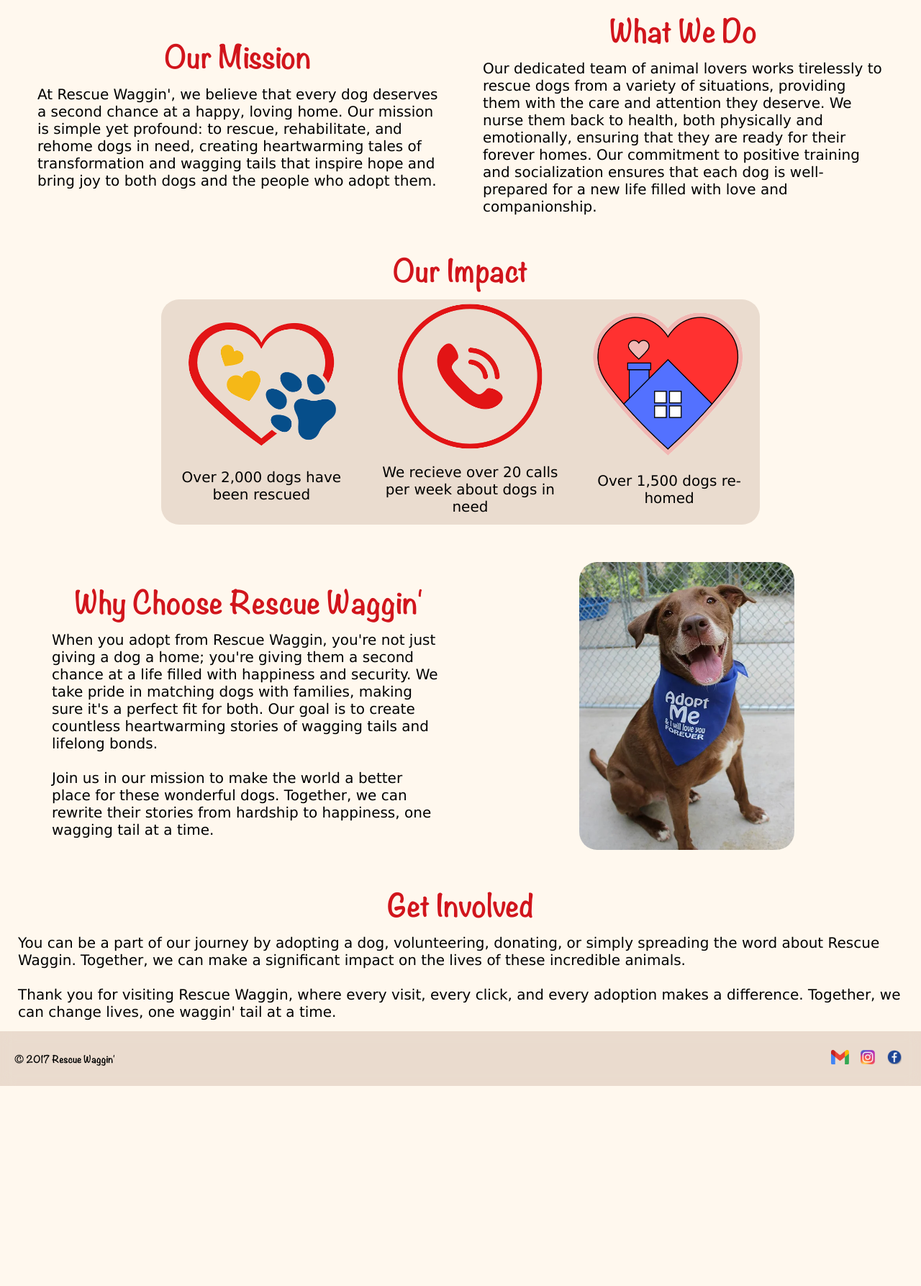
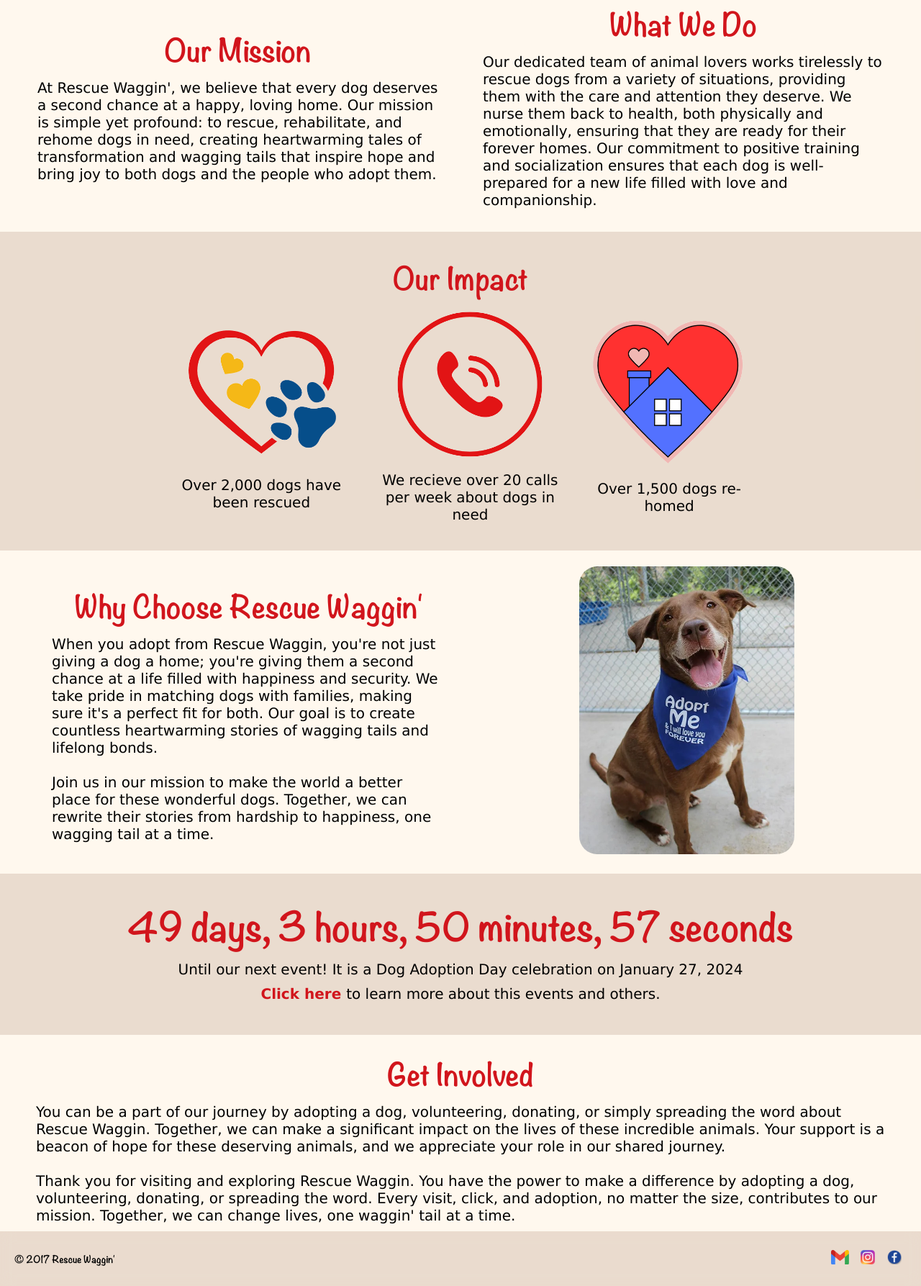
Before and after one commit to t-schneids/midterm, a PHP site: page / in a window 1280 px wide. Shown: the part 832-2619 px from the top of the page at 72% size. Before the commit the page ends 2341 px from the top, so only its background shows below. Run offline with PHP 8.4, Linux system fonts and the light colour scheme.

Commit message:
countdown and nav

```diff
--- a/events.html
+++ b/events.html
@@ -23,10 +23,16 @@
                         <img src="wagonLogo.png" alt="company logo">
                     </a>
                 </li>
+                <li class="newTabs" id="companyName"> Rescue Waggin</li>
             </div>
             </ul>
         </nav>
 
+        <ul class="profile">
+            <li>
+                <a class="newTabs" href="#">LOGIN</a>
+            </li>
+        </ul>
         <ul class="tabGroup">
             <li>
                 <a class="tabs" href="aboutUs.html" > OUR STORY</a>
--- a/index.html
+++ b/index.html
@@ -55,16 +55,20 @@
                 text-align: center;
             }
 
+            .wrap {
+                padding-top: 20px;
+                padding-bottom: 25px;
+                align-items:center;
+                text-align: center;
+                background-color: rgba(152, 106, 79, 0.2);
+            }
+
             .facts {
-                text-align: center;
                 margin: 0 auto;
                 width: 65%;
-                background-color: rgba(152, 106, 79, 0.2);
-                border-radius: 25px;
-                margin-bottom: 30px;
+                text-align: center;
             }
 
-            /* HEHEHE */
             footer {
                 position: relative;
             }
@@ -137,7 +141,31 @@
             }
 
             .involved {
-                margin: 15px;
+                margin-left: 40px;
+                margin-right: 40px;
+                margin-top: 20px;
+            }
+
+            #clickHere {
+                color: rgb(209,21,28);
+                font-family: 'Lucida Sans', 'Lucida Sans Regular', 'Lucida Grande', 'Lucida Sans Unicode', Geneva, Verdana, sans-serif;
+                text-decoration: none;
+                font-weight: 600;
+            }
+            #countdown {
+                /* font-family: 'Lucida Sans', 'Lucida Sans Regular', 'Lucida Grande', 'Lucida Sans Unicode', Geneva, Verdana, sans-serif; */
+                font-weight: lighter;
+                font-size: 50px;
+                text-align: center;
+                color: rgb(209,21,28);
+            }
+
+            .countWrap {
+                text-align: center;
+                align-items: center;
+                padding-top: 30px;
+                padding-bottom: 35px;
+                background-color: rgba(152, 106, 79, 0.2);
             }
 
             /* media query for responsive design */
@@ -229,10 +257,16 @@
                         <img src="wagonLogo.png" alt="company logo">
                     </a>
                 </li>
+                <li class="newTabs" id="companyName"> Rescue Waggin</li>
             </div>
             </ul>
         </nav>
 
+        <ul class="profile">
+            <li>
+                <a class="newTabs" href="#">LOGIN</a>
+            </li>
+        </ul>
         <ul class="tabGroup">
             <li>
                 <a class="tabs" href="aboutUs.html" > OUR STORY</a>
@@ -296,8 +330,6 @@
                             hope and bring joy to both dogs and the people who adopt them.</p>
                     </td>
                     <td>
-                        <!-- <img src="adoptMe.jpg" height="300"> -->
-
                         <h1>What We Do</h1>
                         <p>Our dedicated team of animal lovers works tirelessly to rescue dogs from a variety of
                             situations, providing them with the care and attention they deserve. We nurse them back
@@ -309,7 +341,7 @@
                 </tr>
             </table>
 
-
+            <div class="wrap">
                 <h1>Our Impact</h1>
 
                 <table class="facts">
@@ -328,7 +360,7 @@
                         </td>
                     </tr>
                 </table>
-
+            </div>
 
             <table class="about" style="margin-left: 20px;">
                 <tr>
@@ -346,13 +378,55 @@
                     </td>
                 </tr>
             </table>
+
+            <div class="countWrap">
+                <!-- <h1>Countdown to Next Event!</h1> -->
+
+                <div id="countdown"></div>
+                <p> Until our next event! It is a Dog Adoption Day celebration on January 27, 2024 </p>
+                <p> <a id="clickHere" href="events.html"> Click here </a> to learn more about this events and others. </p>
+
+            </div>
+
+
+            <script>
+                // Set the date we're counting down to (January 27, 2024)
+                var countDownDate = new Date("Jan 27, 2024 00:00:00").getTime();
+
+                // Update the countdown every 1 second
+                var x = setInterval(function () {
+
+                    // Get the current date and time
+                    var now = new Date().getTime();
+
+                    // Calculate the time remaining
+                    var distance = countDownDate - now;
+
+                    var days = Math.floor(distance / (1000 * 60 * 60 * 24));
+                    var hours = Math.floor((distance % (1000 * 60 * 60 * 24)) / (1000 * 60 * 60));
+                    var minutes = Math.floor((distance % (1000 * 60 * 60)) / (1000 * 60));
+                    var seconds = Math.floor((distance % (1000 * 60)) / 1000);
+
+                    document.getElementById("countdown").innerHTML = days + " days, " + hours + " hours, "
+                        + minutes + " minutes, " + seconds + " seconds";
+
+                    if (distance < 0) {
+                        clearInterval(x);
+                        document.getElementById("countdown").innerHTML = "EXPIRED";
+                    }
+                }, 1000);
+            </script>
+
             <div class="involved">
                 <h1>Get Involved</h1>
                 <p> You can be a part of our journey by adopting a dog, volunteering, donating, or simply spreading
                     the word about Rescue Waggin. Together, we can make a significant impact on the lives of these
-                    incredible animals. <br><br> Thank you for visiting Rescue Waggin, where every visit, every
-                    click, and every adoption makes a difference. Together, we can change lives, one waggin' tail at a time.</p>
+                    incredible animals. Your support is a beacon of hope for these deserving animals, and we appreciate your role in our shared journey.
+                    <br><br> Thank you for visiting and exploring Rescue Waggin. You have the power to make a difference by adopting a dog, volunteering, donating,
+                    or spreading the word. Every visit, click, and adoption, no matter the size, contributes to our mission.
+                    Together, we can change lives, one waggin' tail at a time.</p>
             </div>
+
 
             <footer>
                 <h4> &copy; 2017 Rescue Waggin' </h4>
--- a/rescues.html
+++ b/rescues.html
@@ -99,7 +99,7 @@
                         <img src="wagonLogo.png" alt="company logo">
                     </a>
                 </li>
-                <li class="newTabs" id="companyName"> RESCUE WAGGIN</li>
+                <li class="newTabs" id="companyName"> Rescue Waggin</li>
             </div>
             </ul>
         </nav>
```
Also changed, not shown: aboutUs.html (+7 -2 lines), adoption.php (+7 -1 lines), availableDogs.php (+7 -1 lines), contact.html (+7 -0 lines), general.css (+13 -11 lines), items.php (+8 -1 lines), 1 other file. Lines whose indentation alone changed are shown as unchanged.
